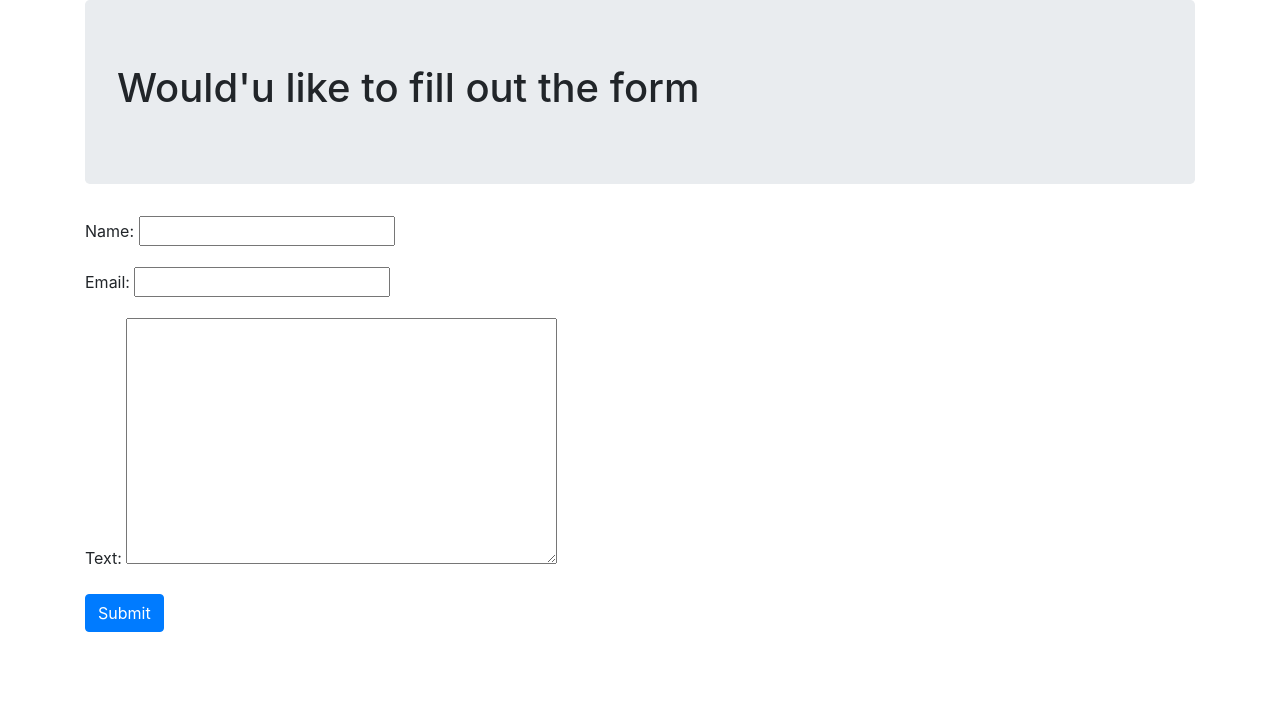
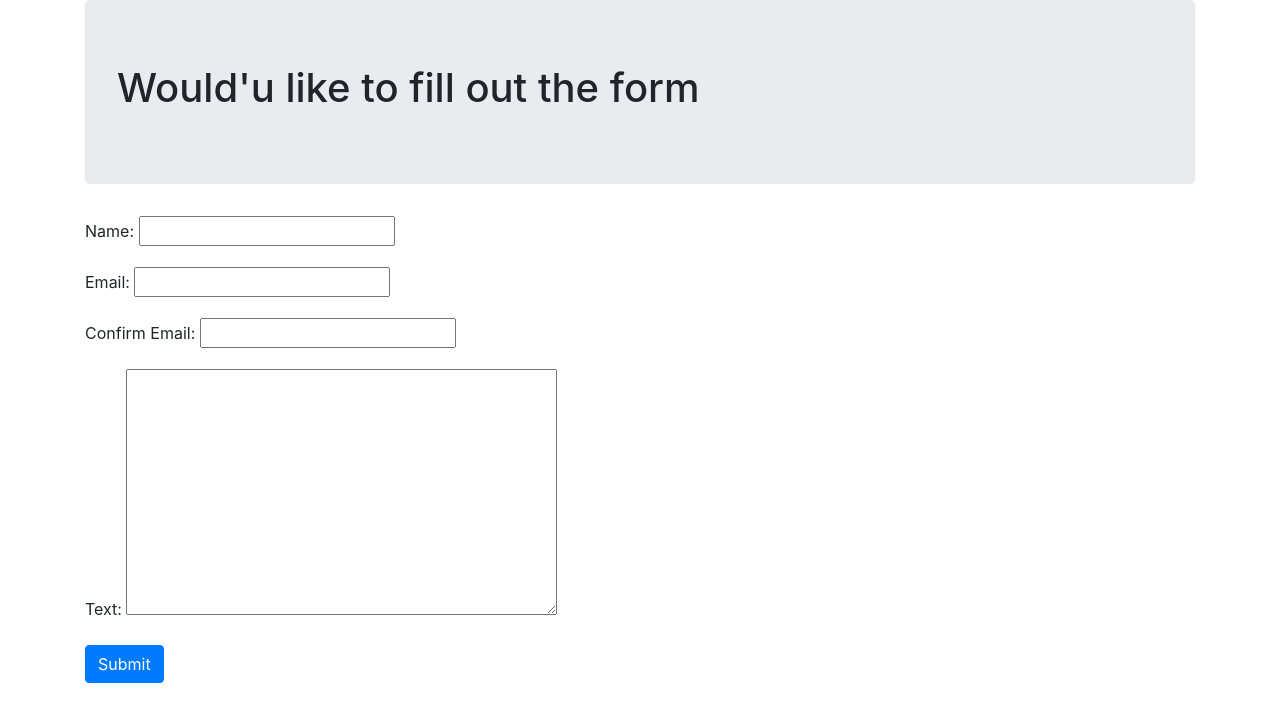
Before and after one commit to ediziks/Python-and-Django-Full-Stack-Web-Developer-Bootcamp-Exercises, a Django app: page /formpage/ in a window 1280 px wide. Shown: the top 722 px of the page. Run offline with Django 3.2, Linux system fonts and the light colour scheme; some libraries are stand-ins or nearby versions.

Commit message:
basicforms

```diff
--- a/Django_Level_Three/basicforms/basicapp/forms.py
+++ b/Django_Level_Three/basicforms/basicapp/forms.py
@@ -1,7 +1,26 @@
 from django import forms
+from django.core import validators
 
 
 class FormName(forms.Form):
   name = forms.CharField()
   email = forms.EmailField()
+  verify_email = forms.EmailField(label='Confirm Email')
   text = forms.CharField(widget=forms.Textarea)
+  botcatcher = forms.CharField(required=False,
+                               widget=forms.HiddenInput,
+                               validators=[validators.MaxLengthValidator(0)])
+
+  def clean(self):
+    all_clean_data = super().clean()
+    email = all_clean_data['email']
+    vmail = all_clean_data['verify_email']
+
+    if email != vmail:
+      raise forms.ValidationError('Make Sure Emails Match!')
+
+  def clean_botcatcher(self):
+    botcatcher = self.cleaned_data['botcatcher']
+    if len(botcatcher) > 0:
+      raise forms.ValidationError('GOTCHA U BOT!')
+    return botcatcher
--- a/Django_Level_Three/basicforms/templates/basicapp/index.html
+++ b/Django_Level_Three/basicforms/templates/basicapp/index.html
@@ -5,7 +5,7 @@
   <link rel="stylesheet" href="https://stackpath.bootstrapcdn.com/bootstrap/4.4.1/css/bootstrap.min.css" integrity="sha384-Vkoo8x4CGsO3+Hhxv8T/Q5PaXtkKtu6ug5TOeNV6gBiFeWPGFN9MuhOf23Q9Ifjh" crossorigin="anonymous">
 </head>
 <body>
-  <div class="containter">
+  <div class="container">
     <div class="jumbotron">
       <h1>Da Home Page</h1>
       <h2>Go <a href="/formpage" type="button">formpage</a> to fill out the form</h2>
```
